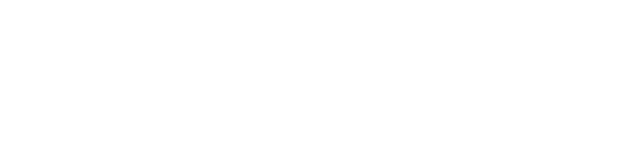
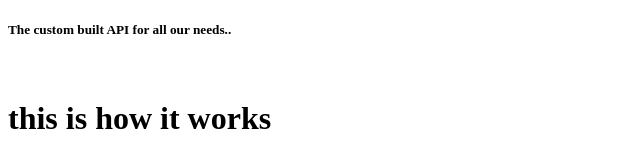
Before and after one commit to Bigidity/VBA-BOT, a plain HTML site: page public/pages/api_index.html in a window 1280 px wide. Shown: the whole page, without its empty margins (0-640 px from the left). Drawn offline with Linux system fonts and the light colour scheme.

Commit message:
site changes

```diff
--- a/public/pages/api_index.html
+++ b/public/pages/api_index.html
@@ -6,6 +6,8 @@
     <title>Api Docs</title>
 </head>
 <body>
-
+    <h5>The custom built API for all our needs..</h5>
+    <br>
+    <h1>this is how it works</h1>
 </body>
 </html>
```
